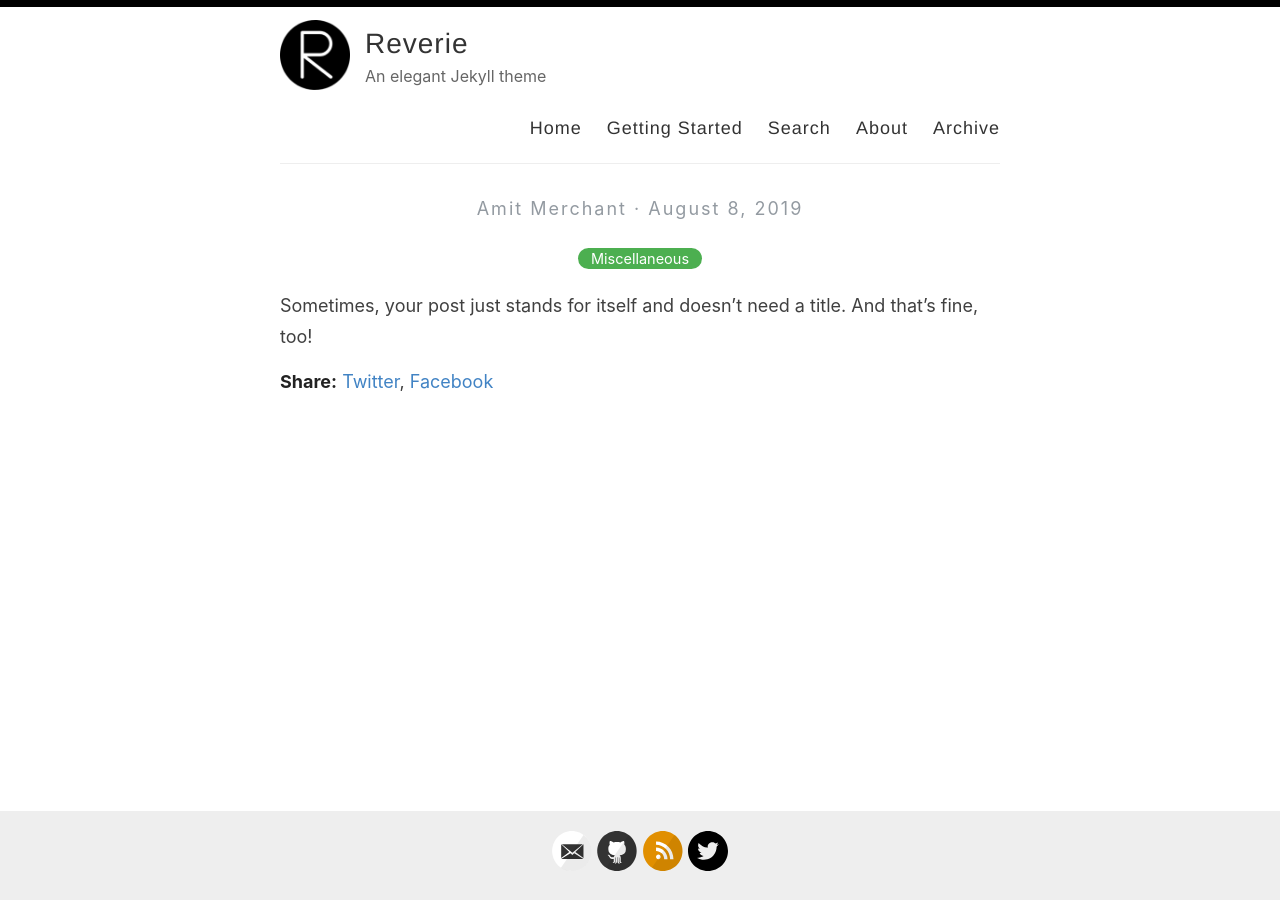
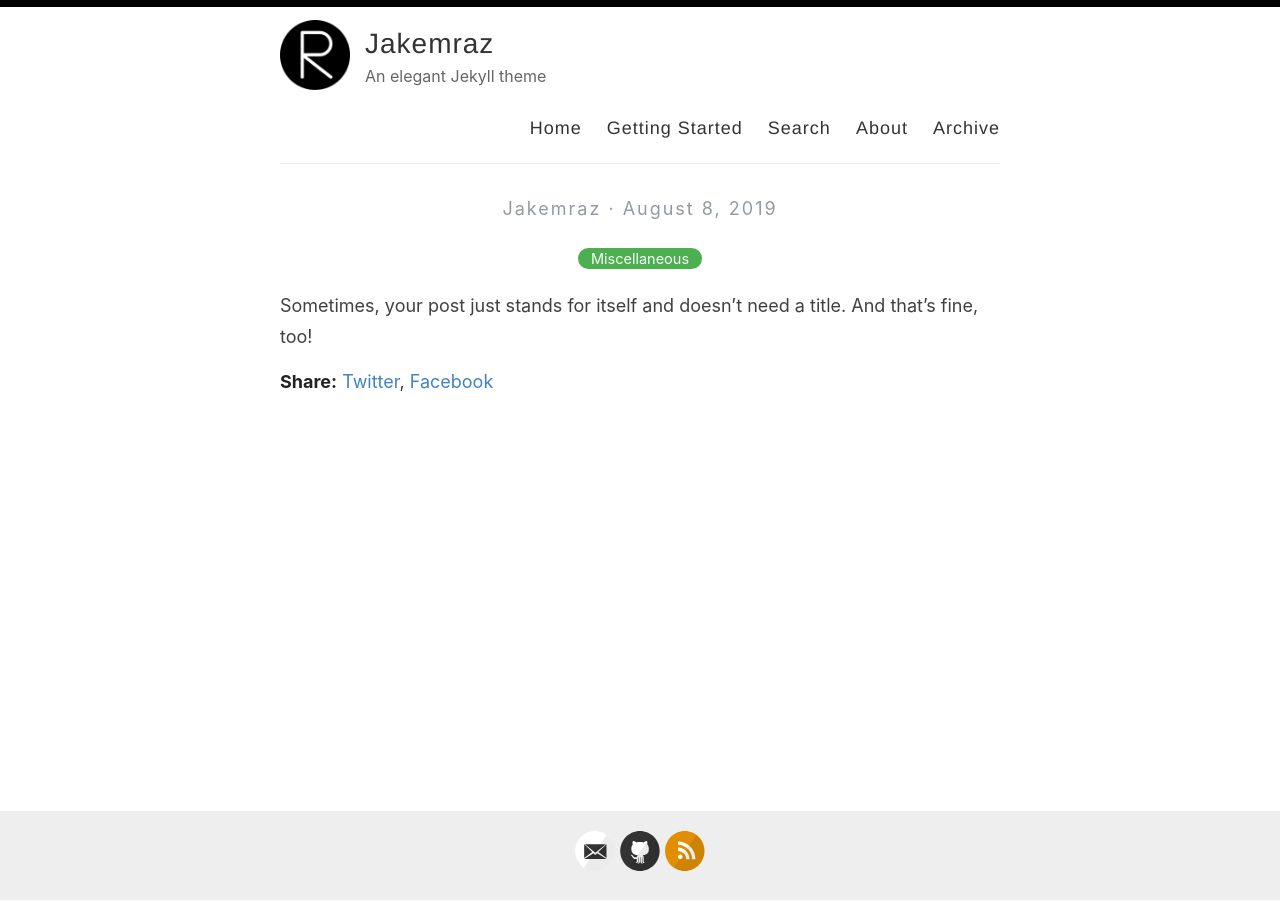
Before and after one commit to jakemraz/jakemraz.github.io, a Jekyll site: the page built from _posts/2019-08-08-no-title-posts.md, in a window 1280 px wide. Built offline with Jekyll 4.4.1, drawn with Linux system fonts in a browser that asks for light colours.

Commit message:
Update _config.yml

```diff
--- a/_config.yml
+++ b/_config.yml
@@ -3,11 +3,10 @@
 #
 
 # Name of your site (displayed in the header)
-name: Reverie
+name: Jakemraz
 
 # Name of the author
-author: Amit Merchant
-
+author: Jakemraz
 # Short bio or description (displayed in the header)
 description: An elegant Jekyll theme
 
@@ -21,15 +20,15 @@ avatar: /images/reverie.png
 # Includes an icon in the footer for each username you enter
 footer-links:
   dribbble:
-  email: amit.d.merchant@gmail.com
+  email: jakemraz100@gmail.com
   facebook:
   flickr:
-  github: amitmerchant1990/reverie
+  github: jakemraz
   instagram:
   linkedin:
   pinterest:
   rss: rss
-  twitter: amit_merchant
+  twitter:
   stackoverflow:
   youtube: # channel/<your_long_string> or user/<user-name>
   googleplus: # anything in your profile username that comes after plus.google.com/
@@ -41,21 +40,21 @@ footer-links:
 disqus:
 
 # Enter your Google Analytics web tracking code (e.g. UA-2110908-2) to activate tracking
-google_analytics: UA-43339302-11
+google_analytics:
 
-# For newer "GA4" analytics, use the following instead of the "UA" entry above
-#google_analytics_ga4: G-GABC1DEFG
+# For newer "GA4" analytics, use the following instead of the "UA" entry above. i.e)G-GABC1DEFG
+#google_analytics_ga4:
 
 # Your website URL (e.g. http://amitmerchant1990.github.io or http://www.amitmerchant.com)
 # Used for Sitemap.xml and your RSS feed
-url: http://www.amitmerchant.com/reverie
-enforce_ssl: https://www.amitmerchant.com/reverie
+url: http://jakemraz.github.io
+enforce_ssl: https://jakemraz.github.io
 
 # If you're hosting your site at a Project repository on GitHub pages
 # (http://yourusername.github.io/repository-name)
 # and NOT your User repository (http://yourusername.github.io)
 # then add in the baseurl here, like this: "/repository-name"
-baseurl: "/reverie"
+baseurl: "/"
 
 #
 # !! You don't need to change any of the configuration flags below !!
```
